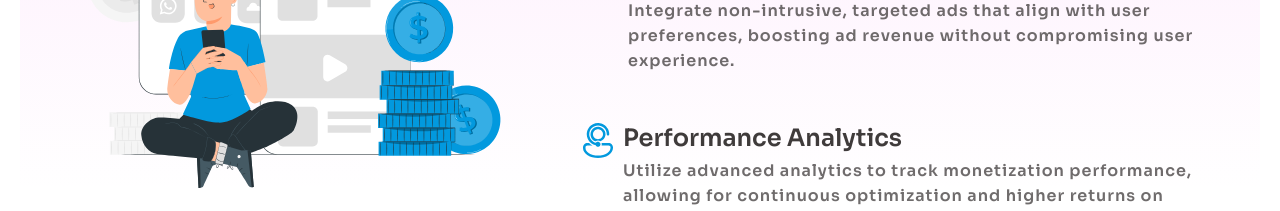
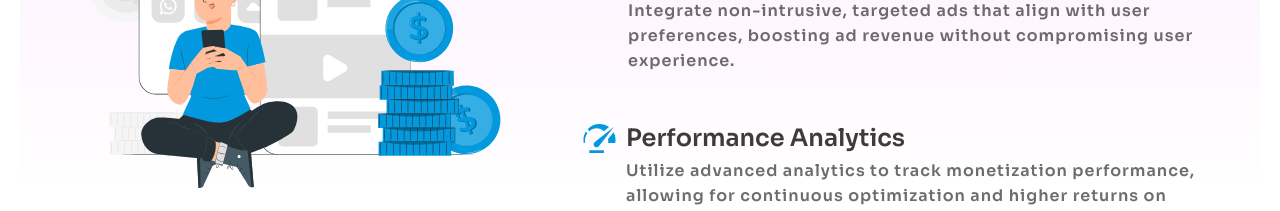
Before and after one commit to Mo7amed-Nasr-78/vite-react-deploy, a React (Vite) app: page / in a window 1280 px wide. Shown: the part 2180-2391 px from the top of the page. Built offline with nearby package versions, Linux system fonts and the light colour scheme.

Commit message:
Update AboutUs.jsx

```diff
--- a/src/components/AboutUs.jsx
+++ b/src/components/AboutUs.jsx
@@ -118,7 +118,7 @@ const AboutUs = () => {
                             </div>
                         </div>
                         <div className="app_prop">
-                            <img src="./support.svg" alt="icon" />
+                            <img src="./performance.svg" alt="icon" />
                             <div className="prop_txt">
                                 <h3 className="prop_title">
                                     Performance Analytics
```
